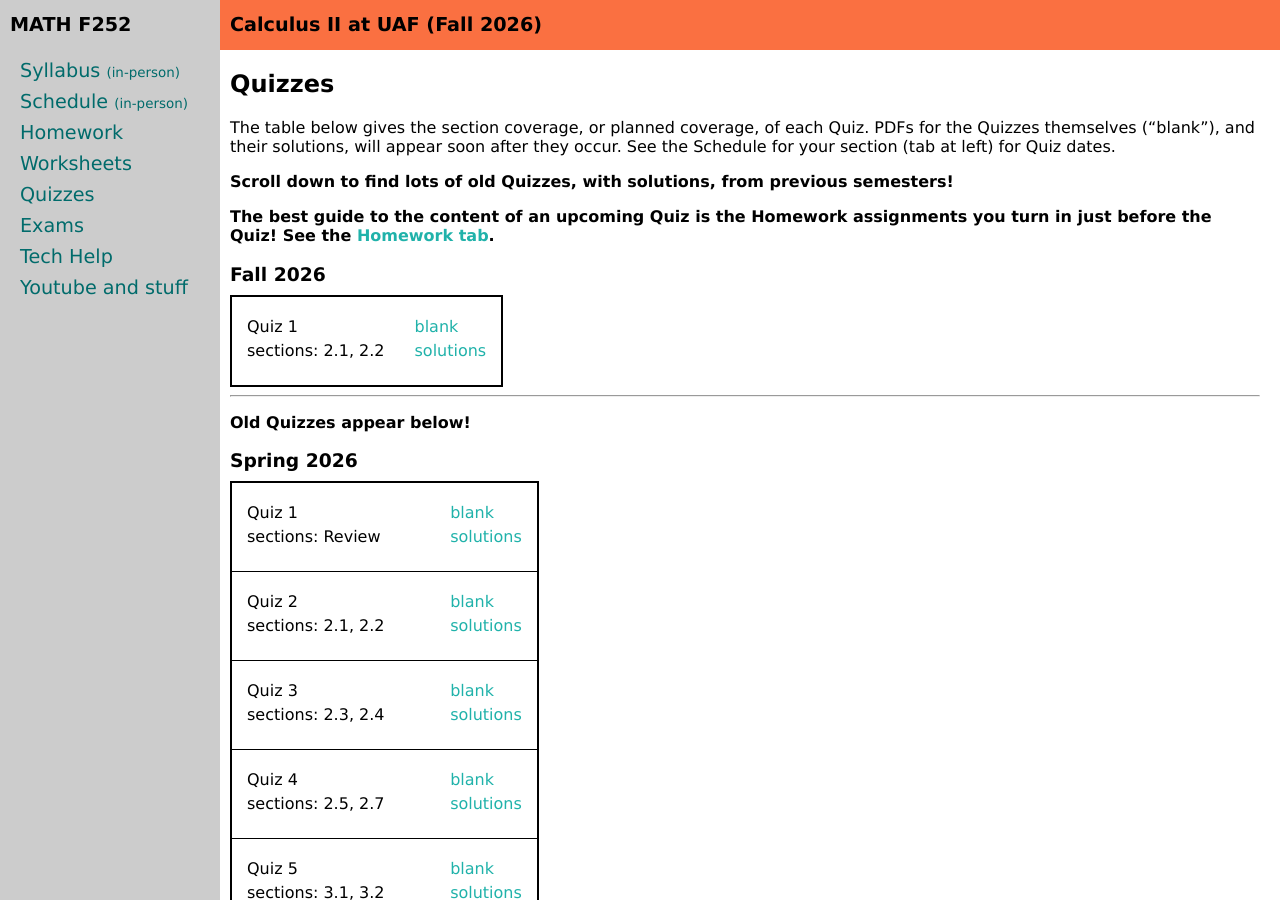
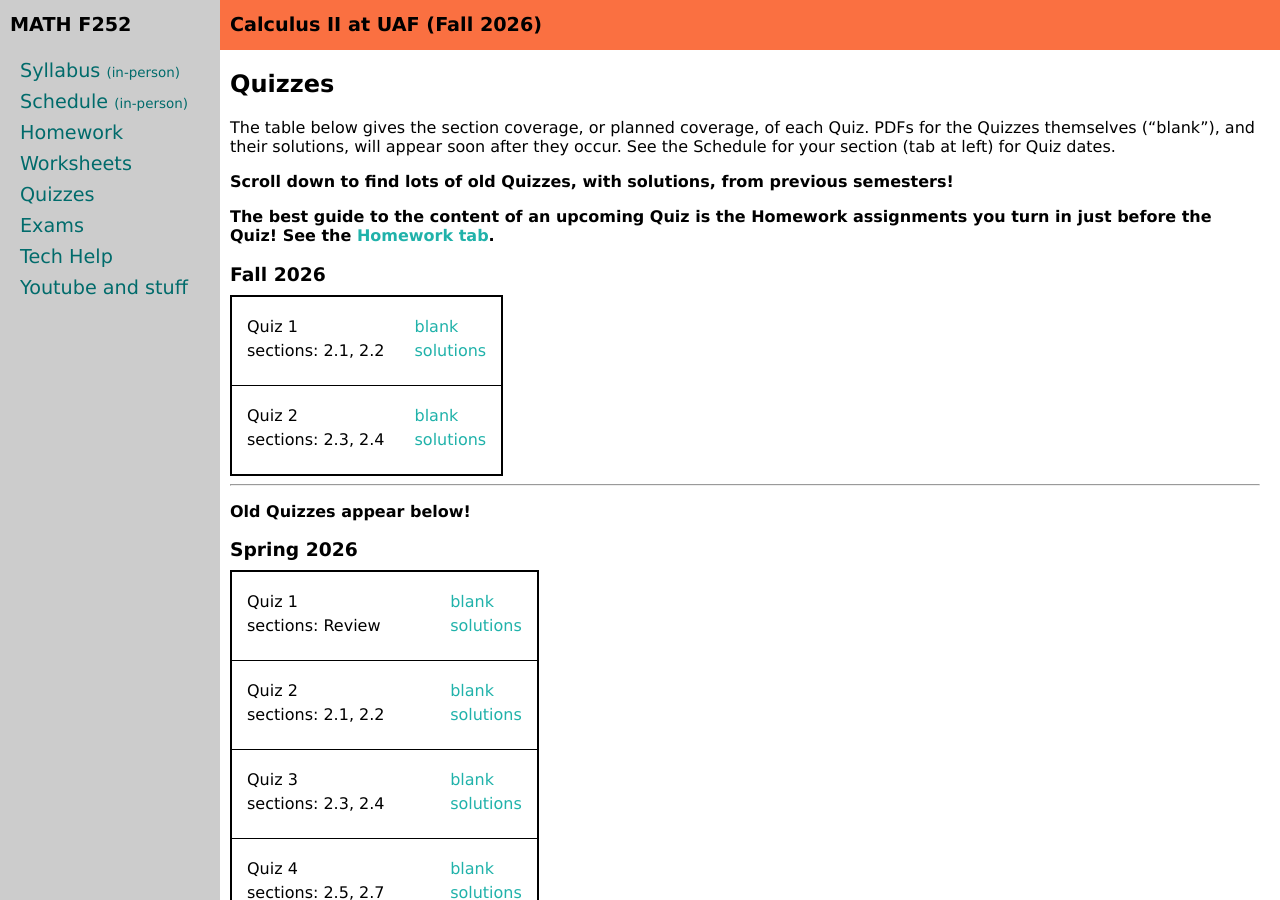
Before and after one commit to uaf-math/calc2, a Jekyll site: the page built from quizzes.md, in a window 1280 px wide and 900 px high. Built offline with Jekyll 4.4.1, drawn with Linux system fonts in a browser that asks for light colours.

Commit message:
added quiz 2

```diff
--- a/_data/quizzesF26.yml
+++ b/_data/quizzesF26.yml
@@ -5,3 +5,7 @@ quizzes:
   sections: 2.1, 2.2
   blank: quiz01.pdf
   solutions: quiz01-s.pdf
+- name: Quiz 2
+  sections: 2.3, 2.4
+  blank: quiz02.pdf
+  solutions: quiz02-s.pdf
```
Also changed, not shown: 4 other files.
